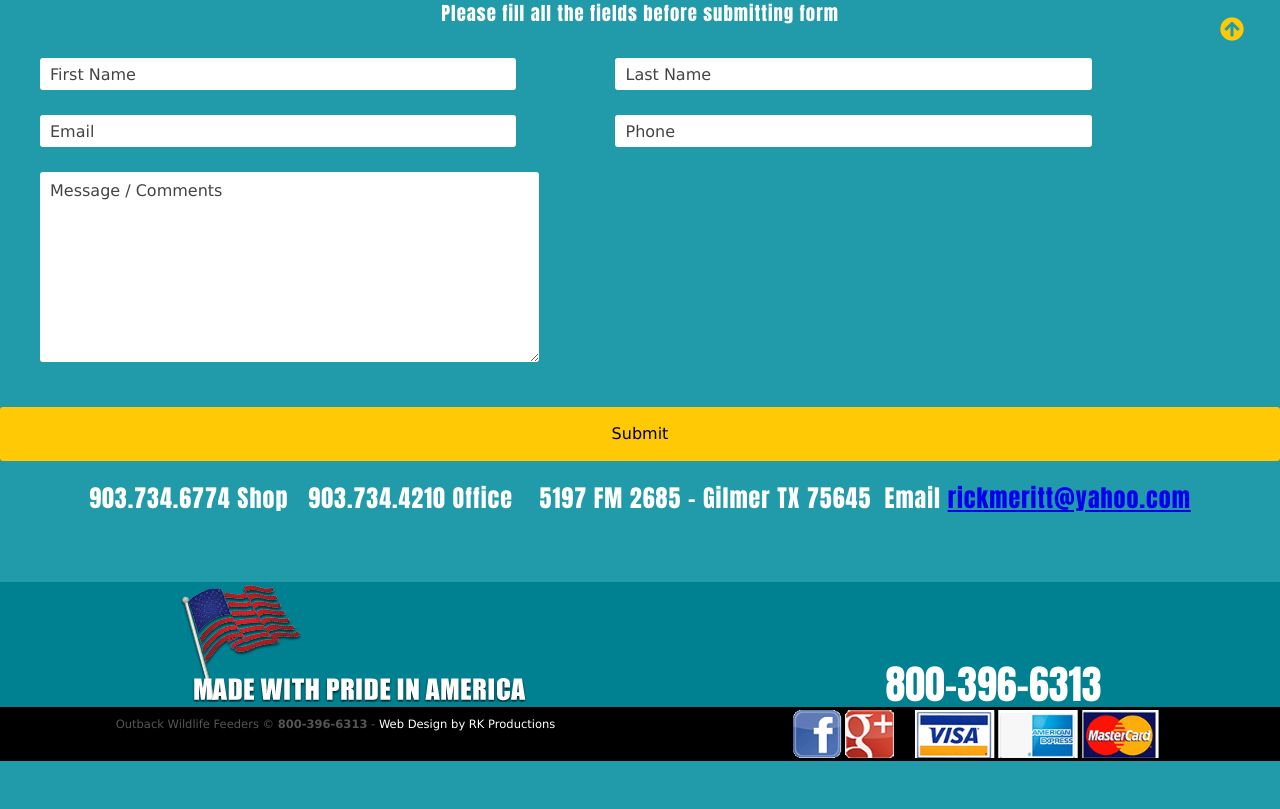
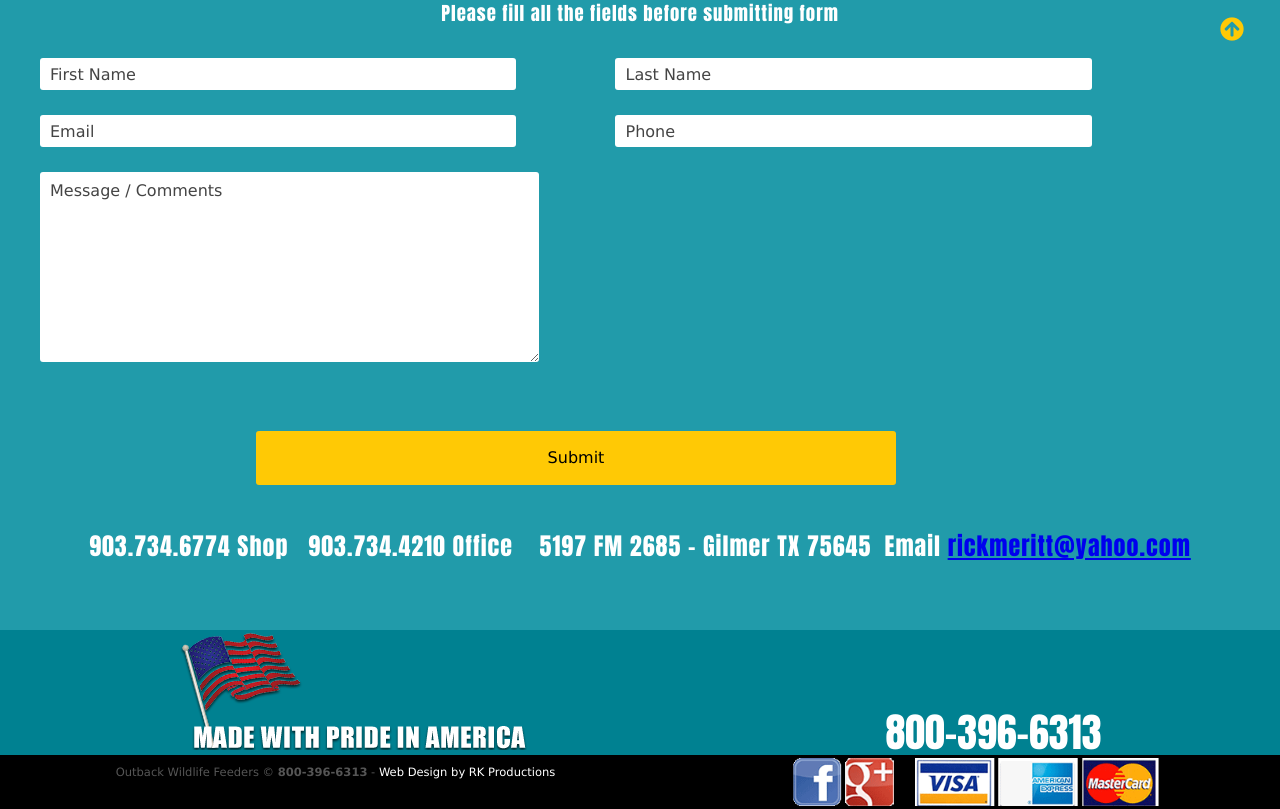
Before and after one commit to webstandardcss/outback-flexbox, a PHP site: page /contact-us.php in a window 1280 px wide. Shown: the part 731-1540 px from the top of the page. Before the commit the page ends 1492 px from the top, so only its background shows below. Run offline with PHP 8.4, Linux system fonts and the light colour scheme; data that the repository does not hold is empty; some libraries are stand-ins or nearby versions.

Commit message:
fix form button css

```diff
--- a/assets/css/forms.css
+++ b/assets/css/forms.css
@@ -137,6 +137,16 @@ textarea:-ms-input-placeholder {
     background: #008191;
 }
 
+@media (min-width:1280px) {
+    .gform_button {
+        margin: 24px 20%;
+        width: 640px;
+        min-height: 3.4em;
+        height: .4em;
+        background-color: #ffc905;
+    }
+}
+
 @media (min-width:768px) and (max-width:1023px) {
     .gfield_description {
         top: auto;
```
